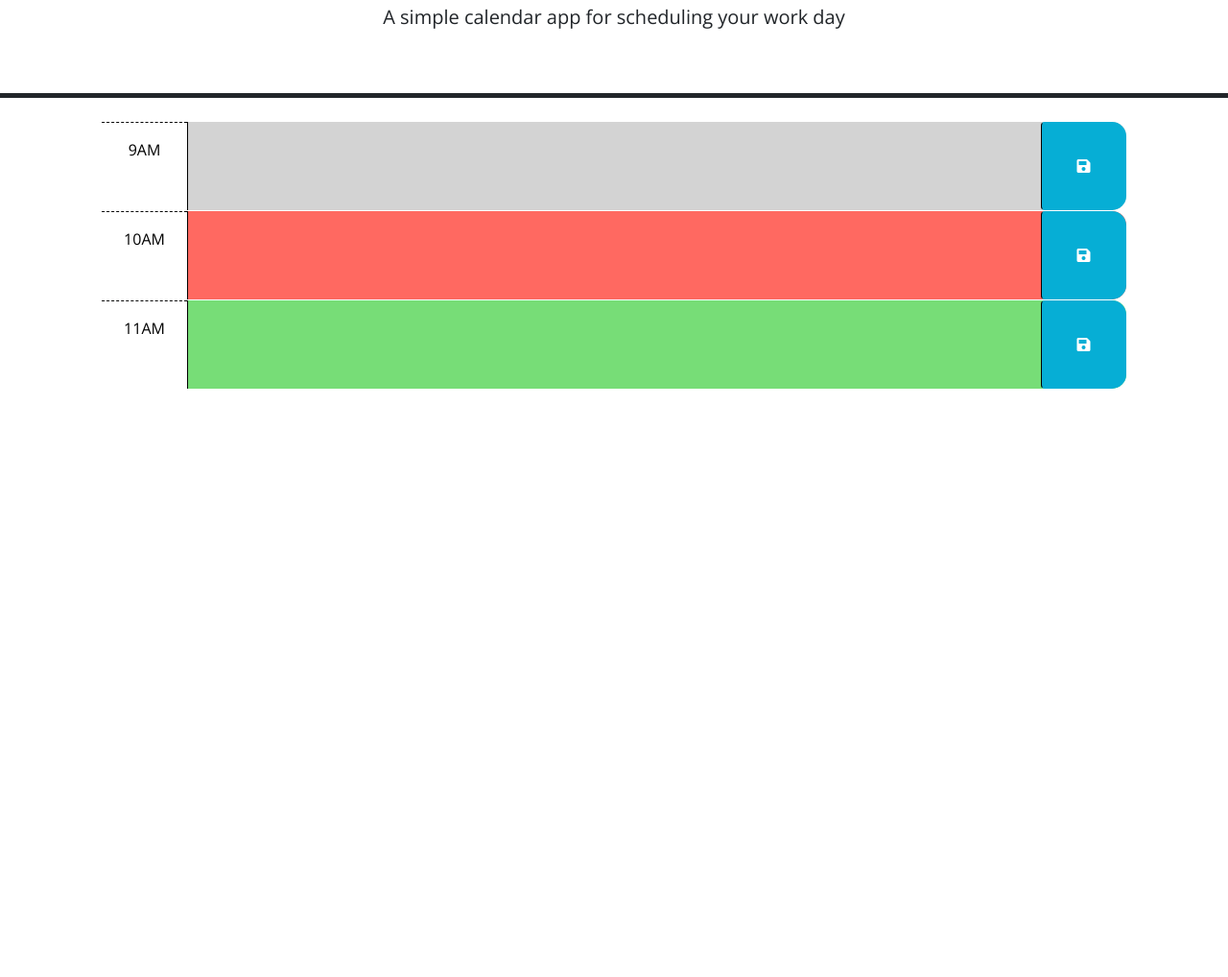
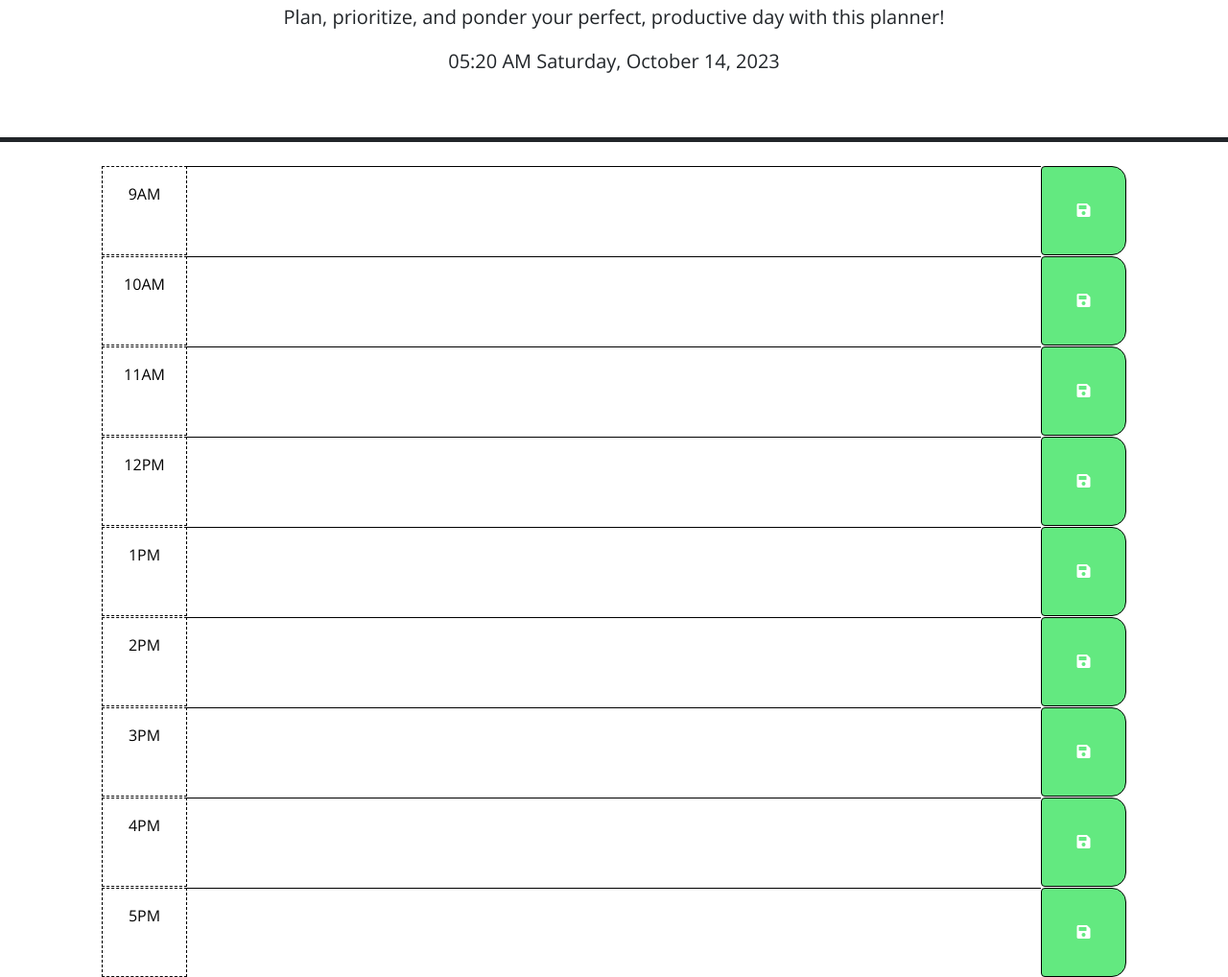
Before and after one commit to DylanOzzy/Daily-Scheduler, a plain HTML site: page index.html in a window 1280 px wide. Shown: the part 130-1148 px from the top of the page at 96% size. Before the commit the page ends 800 px from the top, so only its background shows below. Drawn offline with nearby package versions, Linux system fonts and the light colour scheme.

Commit message:
Added current day and time, structured html, revised css to reclect future javascript

```diff
--- a/assets/script.js
+++ b/assets/script.js
@@ -1,23 +1,87 @@
 // Wrap all code that interacts with the DOM in a call to jQuery to ensure that
 // the code isn't run until the browser has finished rendering all the elements
 // in the html.
-$(function () {
+
+var todoItemGet = $('#todoItemGet')
+var todoItemSet = $('#todoItemSet')
+
+
+
+
+
+
+$(function saveTodoItem() {
   // TODO: Add a listener for click events on the save button. This code should
   // use the id in the containing time-block as a key to save the user input in
   // local storage. HINT: What does `this` reference in the click listener
   // function? How can DOM traversal be used to get the "hour-x" id of the
   // time-block containing the button that was clicked? How might the id be
   // useful when saving the description in local storage?
-  //
+
+  $("button.saveBtn").on("click", function() {
+    localStorage.setItem("todo", todoItem);
+
+  });
+
+});
+
+
+$(function displayTodoItem() {
+  localStorage.getItem("todo");
+});
+
+
+
+
+
+
+
+
+
+
+
+
+
+
+
+
+
+
+
+
+
+
+
+
+
+
+
+
+
+
+
+
+
+
   // TODO: Add code to apply the past, present, or future class to each time
   // block by comparing the id to the current hour. HINTS: How can the id
   // attribute of each time-block be used to conditionally add or remove the
   // past, present, and future classes? How can Day.js be used to get the
   // current hour in 24-hour time?
-  //
+
+
   // TODO: Add code to get any user input that was saved in localStorage and set
   // the values of the corresponding textarea elements. HINT: How can the id
   // attribute of each time-block be used to do this?
-  //
-  // TODO: Add code to display the current date in the header of the page.
-});
+
+
+
+// TODO: Add code to display the current date in the header of the page.
+const dayjsObject = dayjs();
+var todaysDate = $('#currentDay');
+
+function displayCurrentTime() {
+  todaysDate.text(dayjsObject.format('hh:mm A dddd, MMMM DD, YYYY '));
+}
+
+displayCurrentTime();
--- a/assets/style.css
+++ b/assets/style.css
@@ -8,7 +8,7 @@ textarea {
   border: none;
   resize: none;
   color: #000000;
-  border-left: 1px solid black;
+  border-top: 1px solid black;
   padding: 10px;
 }
 
@@ -27,33 +27,33 @@ textarea {
 .hour {
   background-color: #ffffff;
   color: #000000;
-  border-top: 1px dashed #000000;
+  border: 1px dashed #000000;
 }
 
 .past {
-  background-color: #d3d3d3;
+  background-color: #f3aeae;
   color: white;
 }
 
 .present {
-  background-color: #ff6961;
+  background-color: #0000005d;
   color: white;
 }
 
 .future {
-  background-color: #77dd77;
+  background-color: #68f08aaf;
   color: white;
 }
 
 .saveBtn {
-  border-left: 1px solid black;
+  border: 1px solid black;
   border-top-right-radius: 15px;
   border-bottom-right-radius: 15px;
-  background-color: #06aed5;
+  background-color: #63e980;
   color: white;
 }
 
-.saveBtn i:hover {
-  font-size: 20px;
+.saveBtn:hover {
+  font-size: 24px;
   transition: all 0.3s ease-in-out;
 }
--- a/index.html
+++ b/index.html
@@ -25,7 +25,7 @@
   <body>
     <header class="p-5 mb-4 border-5 border-bottom border-dark text-center">
       <h1 class="display-3">Work Day Scheduler</h1>
-      <p class="lead">A simple calendar app for scheduling your work day</p>
+      <p class="lead">Plan, prioritize, and ponder your perfect, productive day with this planner!</p>
       <p id="currentDay" class="lead"></p>
     </header>
     <div class="container-lg px-5">
@@ -40,16 +40,15 @@
         -->
 
       <!-- Example of a past time block. The "past" class adds a gray background color. -->
-      <div id="hour-9" class="row time-block past">
+      <div id="hour-9" class="row time-block">
         <div class="col-2 col-md-1 hour text-center py-3">9AM</div>
-        <textarea class="col-8 col-md-10 description" rows="3"> </textarea>
+        <textarea class="col-8 col-md-10 todoItemGet description" rows="3"> </textarea>
         <button class="btn saveBtn col-2 col-md-1" aria-label="save">
           <i class="fas fa-save" aria-hidden="true"></i>
         </button>
       </div>
 
-      <!-- Example of a a present time block. The "present" class adds a red background color. -->
-      <div id="hour-10" class="row time-block present">
+      <div id="hour-10" class="row time-block">
         <div class="col-2 col-md-1 hour text-center py-3">10AM</div>
         <textarea class="col-8 col-md-10 description" rows="3"> </textarea>
         <button class="btn saveBtn col-2 col-md-1" aria-label="save">
@@ -57,8 +56,7 @@
         </button>
       </div>
 
-      <!-- Example of a future time block. The "future" class adds a green background color. -->
-      <div id="hour-11" class="row time-block future">
+      <div id="hour-11" class="row time-block">
         <div class="col-2 col-md-1 hour text-center py-3">11AM</div>
         <textarea class="col-8 col-md-10 description" rows="3"> </textarea>
         <button class="btn saveBtn col-2 col-md-1" aria-label="save">
@@ -66,6 +64,56 @@
         </button>
       </div>
 
+      <div id="hour-12" class="row time-block">
+        <div class="col-2 col-md-1 hour text-center py-3">12PM</div>
+        <textarea class="col-8 col-md-10 description" rows="3"> </textarea>
+        <button class="btn saveBtn col-2 col-md-1" aria-label="save">
+          <i class="fas fa-save" aria-hidden="true"></i>
+        </button>
+      </div>
+
+      <div id="hour-13" class="row time-block">
+        <div class="col-2 col-md-1 hour text-center py-3">1PM</div>
+        <textarea class="col-8 col-md-10 description" rows="3"> </textarea>
+        <button class="btn saveBtn col-2 col-md-1" aria-label="save">
+          <i class="fas fa-save" aria-hidden="true"></i>
+        </button>
+      </div>
+
+      <div id="hour-14" class="row time-block">
+        <div class="col-2 col-md-1 hour text-center py-3">2PM</div>
+        <textarea class="col-8 col-md-10 description" rows="3"> </textarea>
+        <button class="btn saveBtn col-2 col-md-1" aria-label="save">
+          <i class="fas fa-save" aria-hidden="true"></i>
+        </button>
+      </div>
+
+      <div id="hour-15" class="row time-block">
+        <div class="col-2 col-md-1 hour text-center py-3">3PM</div>
+        <textarea class="col-8 col-md-10 description" rows="3"> </textarea>
+        <button class="btn saveBtn col-2 col-md-1" aria-label="save">
+          <i class="fas fa-save" aria-hidden="true"></i>
+        </button>
+      </div>
+
+      <div id="hour-16" class="row time-block">
+        <div class="col-2 col-md-1 hour text-center py-3">4PM</div>
+        <textarea class="col-8 col-md-10 description" rows="3"> </textarea>
+        <button class="btn saveBtn col-2 col-md-1" aria-label="save">
+          <i class="fas fa-save" aria-hidden="true"></i>
+        </button>
+      </div>
+
+      <div id="hour-17" class="row time-block">
+        <div class="col-2 col-md-1 hour text-center py-3">5PM</div>
+        <textarea class="col-8 col-md-10 description" rows="3"> </textarea>
+        <button class="btn saveBtn col-2 col-md-1" aria-label="save">
+          <i class="fas fa-save" aria-hidden="true"></i>
+        </button>
+      </div>
+
+
+    </div>
     <script src="https://code.jquery.com/jquery-3.4.1.min.js"></script>
     <script
       src="https://cdn.jsdelivr.net/npm/dayjs@1.11.3/dayjs.min.js"
```
Also changed, not shown: sampleindex.html (added, +26 -0 lines).
